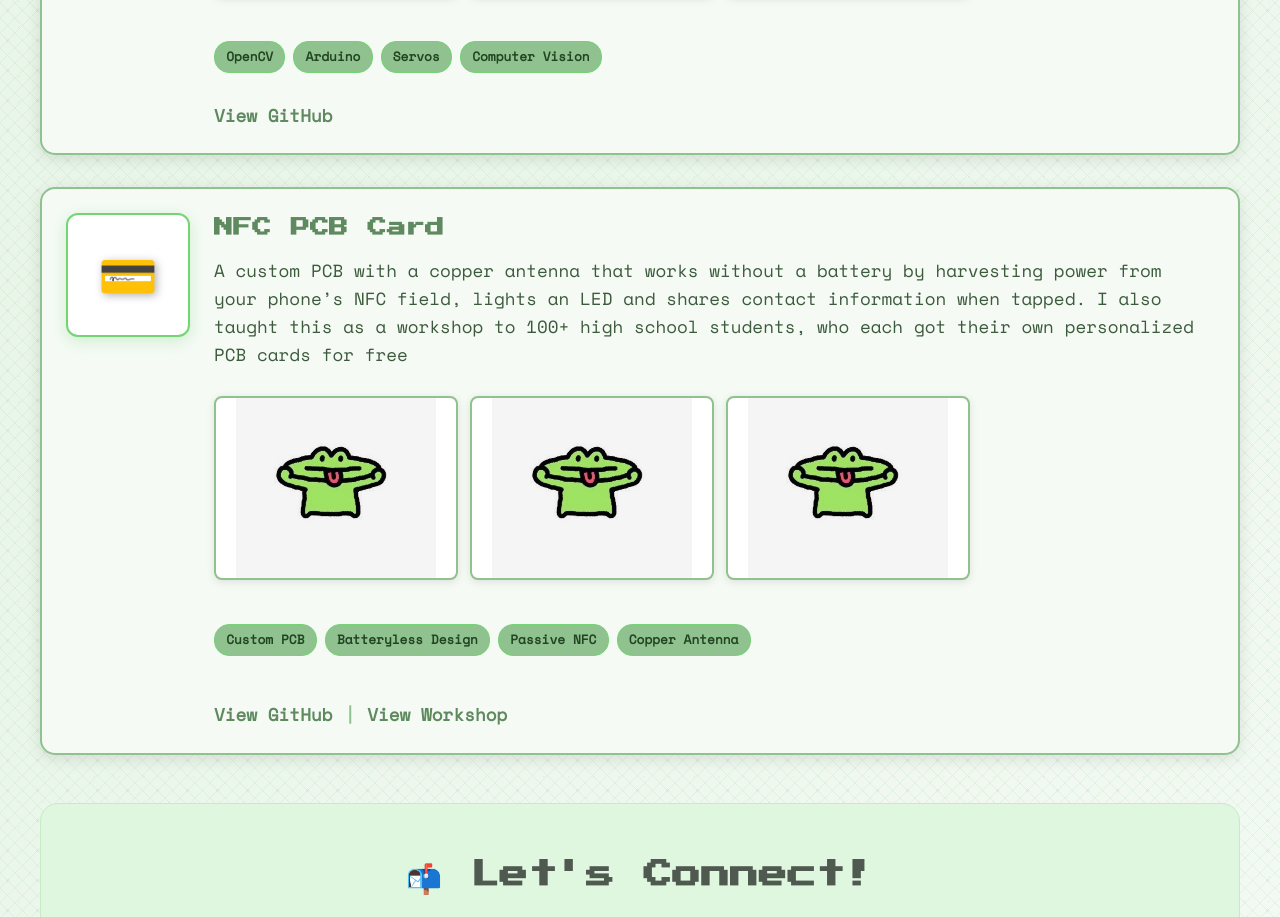
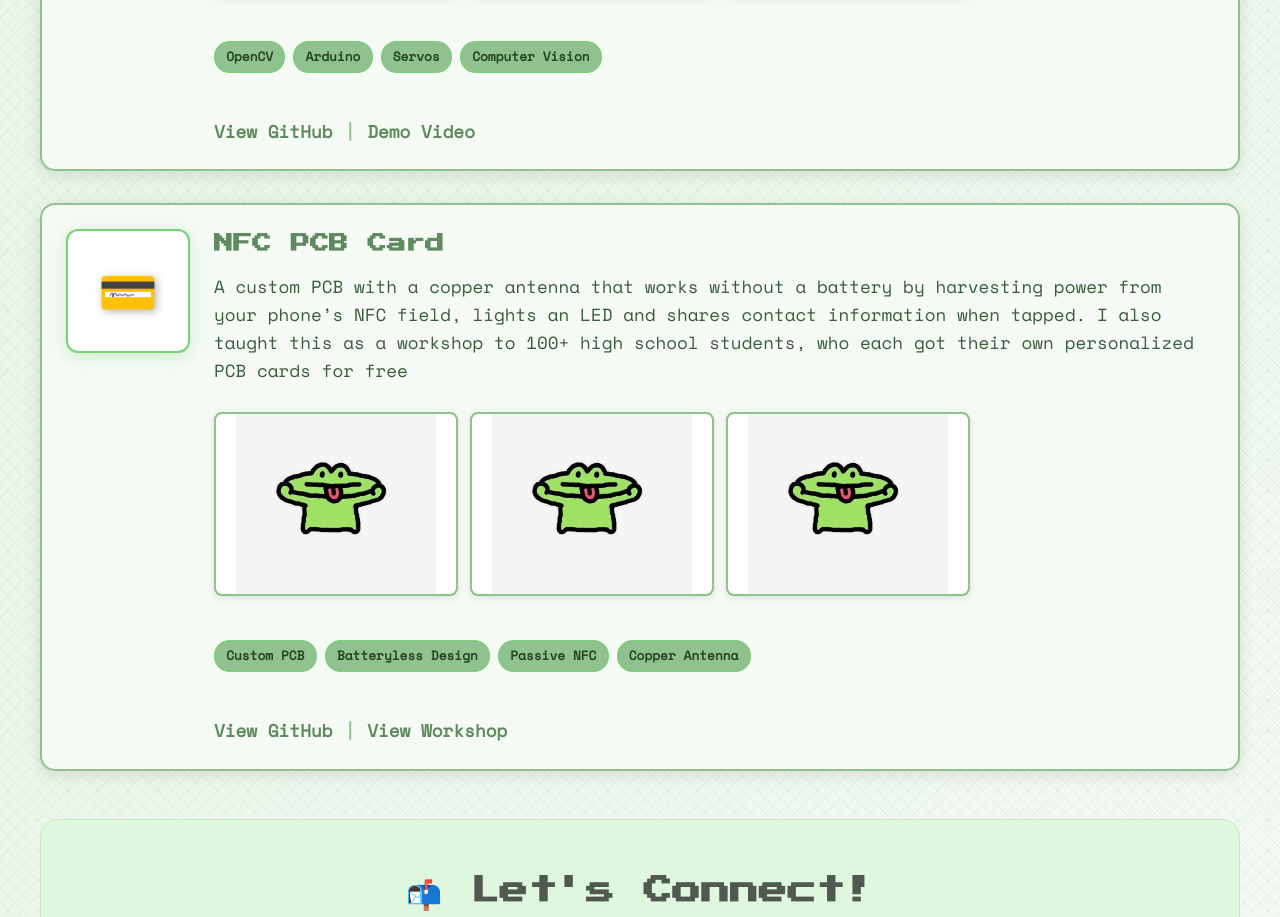
Before and after one commit to shiva233/shiva233.github.io, a plain HTML site: page index.html in a window 1280 px wide. Shown: the part 2067-2984 px from the top of the page. Drawn offline with nearby package versions, Linux system fonts and the light colour scheme.

Commit message:
added demo link for D.O.D

```diff
--- a/index.html
+++ b/index.html
@@ -108,7 +108,11 @@
             <span class="tech-tag">Servos</span>
             <span class="tech-tag">Computer Vision</span>
           </div>
-          <a href="https://github.com/101zh/DOD/tree/main" target="_blank">View GitHub</a>
+          <div class="project-links">
+            <a href="https://github.com/101zh/DOD/tree/main" target="_blank">View GitHub</a>
+            <span class="separator">|</span>
+            <a href="https://www.youtube.com/watch?v=_19QPQVmDLk" target="_blank">Demo Video</a>
+          </div>
         </div>
       </div>
 
```
Also changed, not shown: Images/PCB card/PCB3.png (added).
